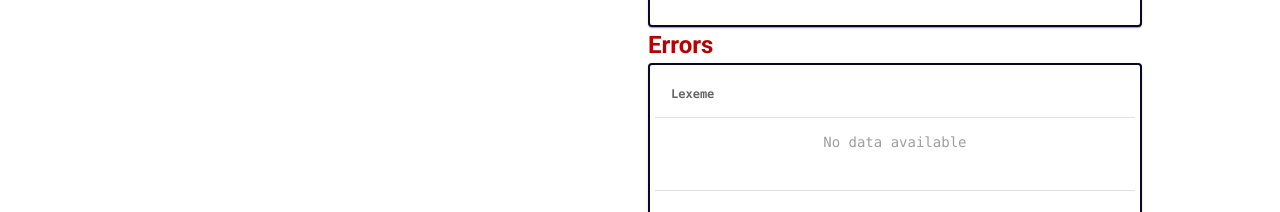
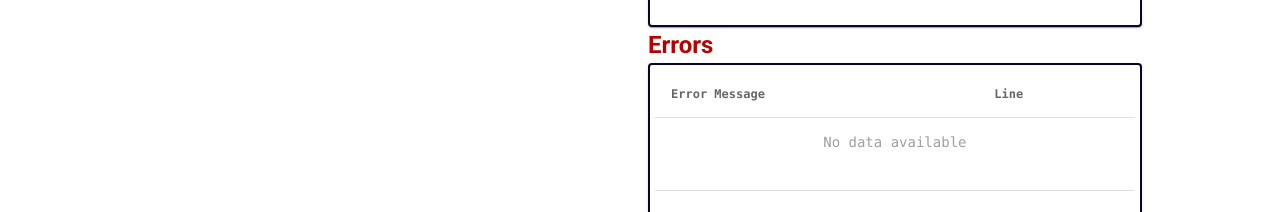
Before and after one commit to ChinaLao/AmongC, a Vue app: page /#/ in a window 1280 px wide. Shown: the part 425-637 px from the top of the page. Built offline with nearby package versions, Linux system fonts and the light colour scheme.

Commit message:
commented a dispatch

```diff
--- a/src/views/Home.vue
+++ b/src/views/Home.vue
@@ -94,7 +94,7 @@
               <h2 class="error--text">Errors</h2>
               <v-data-table
                 :headers="errorTableHeaders"
-                :items="lexeme"
+                :items="error"
                 :items-per-page="-1"
                 height="120"
                 class="errorOutput elevation-1"
@@ -124,7 +124,6 @@ export default {
   },
   data: () => ({
     code: null,
-    error: [],
     runClicked: false,
     lexemeTableHeaders: [
       {
@@ -146,11 +145,16 @@ export default {
     ],
     errorTableHeaders: [
       {
-        text: "Lexeme",
+        text: "Error Message",
         align: "start",
         sortable: false,
-        value: "token",
+        value: "msg",
       },
+      {
+        text: "Line",
+        sortable: false,
+        value: "line",
+      }
     ],
   }),
   methods: {
@@ -160,7 +164,8 @@ export default {
     run() {
       this.runClicked = true;
       // this.$store.dispatch("lexical/GET_LEXEME", this.code);
-      this.$store.dispatch("syntax/GET_SYNTAX", this.code);
+      this.$store.dispatch("syntax/TEMPORARY_SYNTAX", this.code);
+      // this.$store.dispatch("analysis/GET_ANALYSIS", this.lexeme);
       this.runClicked = false;
     },
     stop() {
@@ -174,6 +179,9 @@ export default {
   computed: {
     lexeme() {
       return this.$store.getters["syntax/LEXEME"];
+    },
+    error() {
+      return this.$store.getters["analysis/ANALYSIS"];
     },
   },
 };
```
